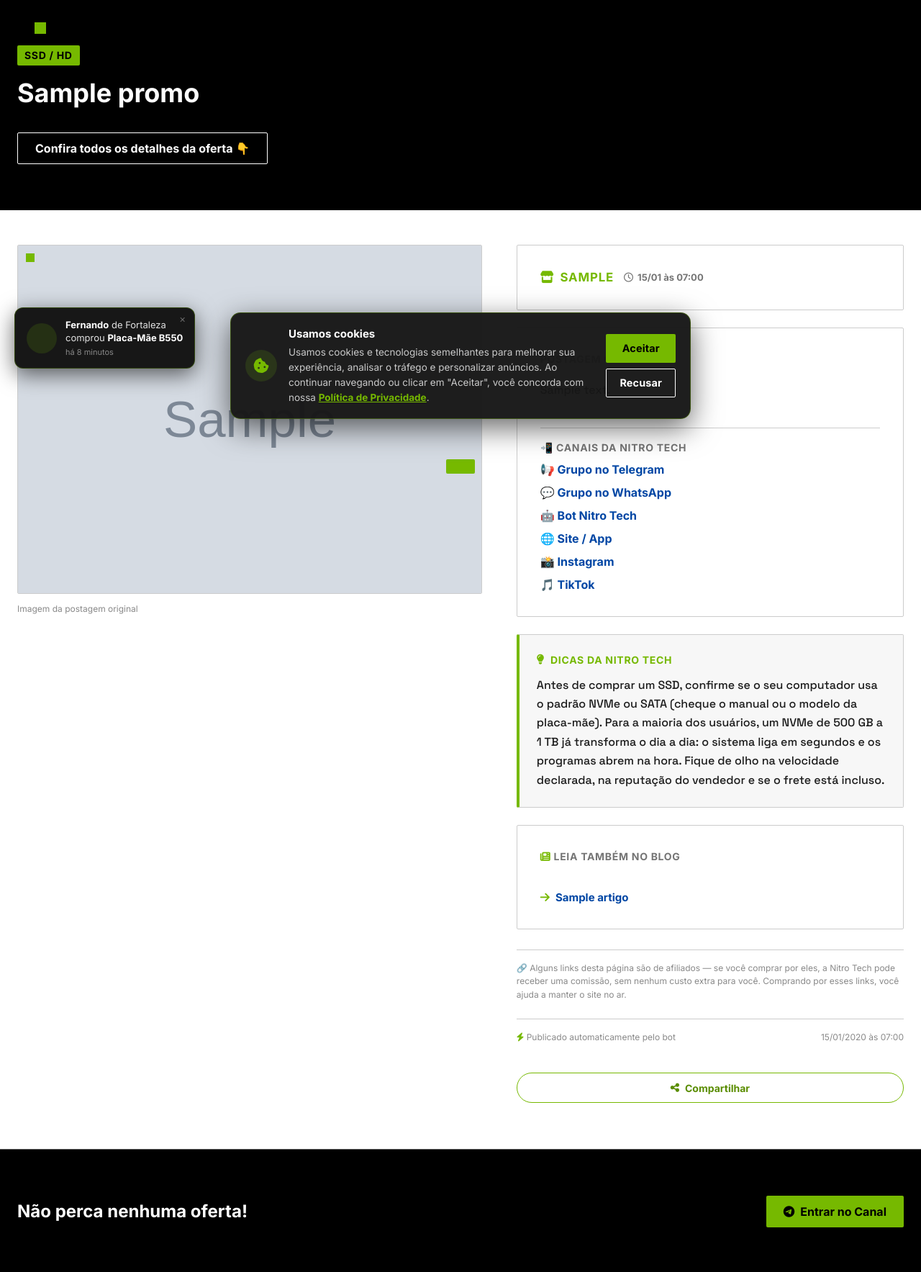
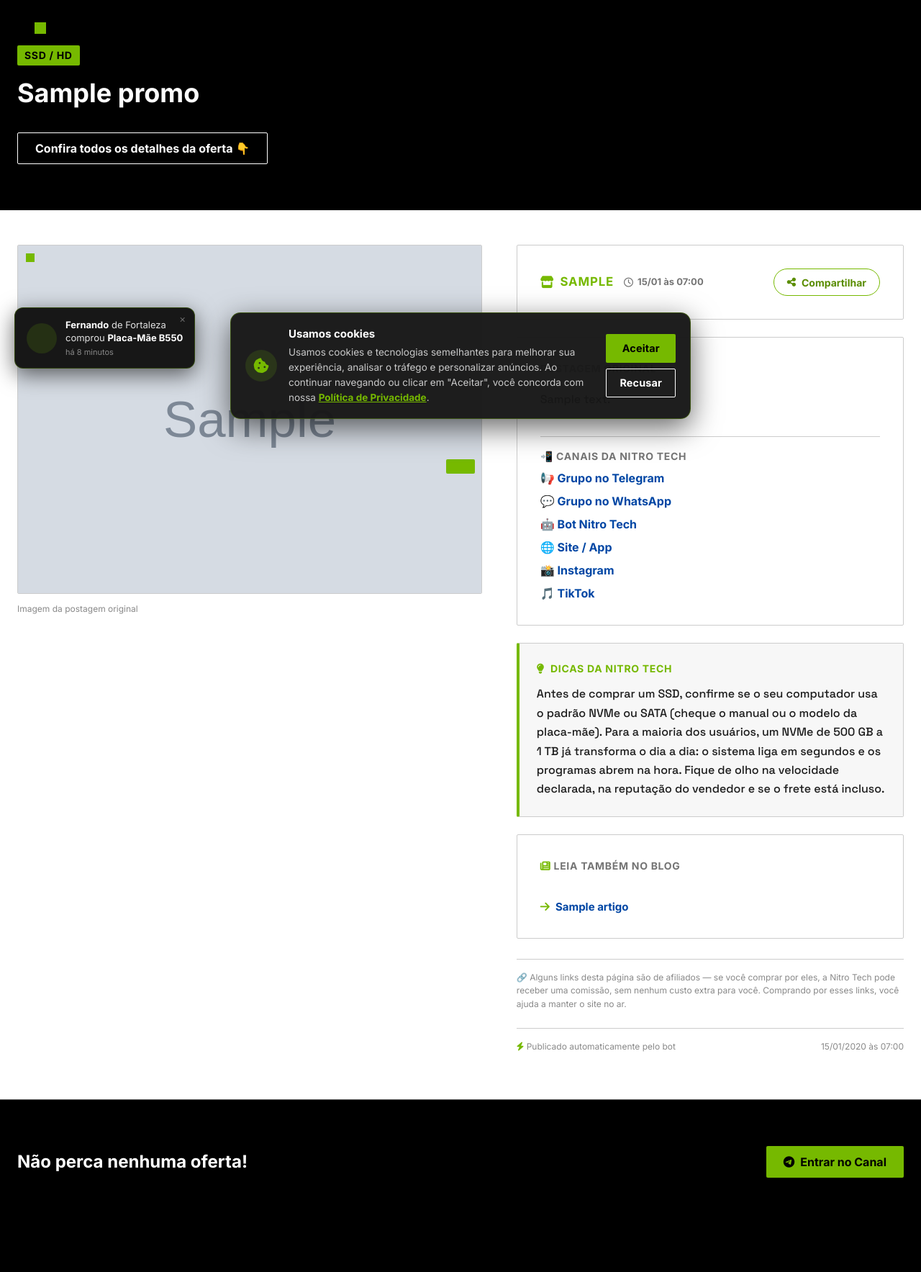
Before and after one commit to andresperes33/andrebot, a Django app: page /promos/1/ in a window 1280 px wide. Shown: the part 198-1965 px from the top of the page at 72% size. Run offline with Django 5.2, Linux system fonts and the light colour scheme; tables that the repository leaves empty hold one stand-in row (values such as "Sample post"); grey boxes marked "Sample" are stand-in pictures.

Commit message:
Compartilhar no final da linha da loja/data na pagina do produto

```diff
--- a/bot/static/bot/nvidia.css
+++ b/bot/static/bot/nvidia.css
@@ -1143,6 +1143,12 @@ body.menu-open { overflow: hidden; }
     transition: background .2s, color .2s;
 }
 .detail-share-btn:hover { background: var(--primary); color: var(--on-primary); }
+.detail-share-inline {
+    width: auto;
+    height: 38px;
+    padding: 0 18px;
+    margin: 0 0 0 auto;
+}
 
 .detail-layout {
     max-width: var(--container);
--- a/bot/templates/bot/promo_detail.html
+++ b/bot/templates/bot/promo_detail.html
@@ -78,6 +78,11 @@
             <div class="detail-store-row">
                 <p class="detail-label" style="font-size:16.8px;font-weight:700;color:#76B900;margin:0;display:flex;align-items:center;gap:8px;"><i class="fas fa-store"></i> {{ promo.loja|default:"Loja" }}</p>
                 <span class="detail-store-date"><i class="far fa-clock"></i> {{ promo.criado_em|date:"d/m \à\s H:i" }}</span>
+                <button type="button" class="detail-share-btn detail-share-inline promo-card-share" aria-label="Compartilhar oferta"
+                        data-share-url="{{ SITE_URL }}{% url 'promo_detail' promo.pk %}"
+                        data-share-title="{{ promo.titulo|default:''|escapejs }}">
+                    <i class="fas fa-share-alt"></i> Compartilhar
+                </button>
             </div>
         </div>
 
@@ -136,12 +141,6 @@
             <span><i class="fas fa-bolt" style="color:var(--primary);"></i> Publicado automaticamente pelo bot</span>
             <span>{{ promo.criado_em|date:"d/m/Y \à\s H:i" }}</span>
         </div>
-
-        <button type="button" class="detail-share-btn promo-card-share" aria-label="Compartilhar oferta"
-                data-share-url="{{ SITE_URL }}{% url 'promo_detail' promo.pk %}"
-                data-share-title="{{ promo.titulo|default:''|escapejs }}">
-            <i class="fas fa-share-alt"></i> Compartilhar
-        </button>
     </div>
 </div>
 
```
Also changed, not shown: 1 other file.
